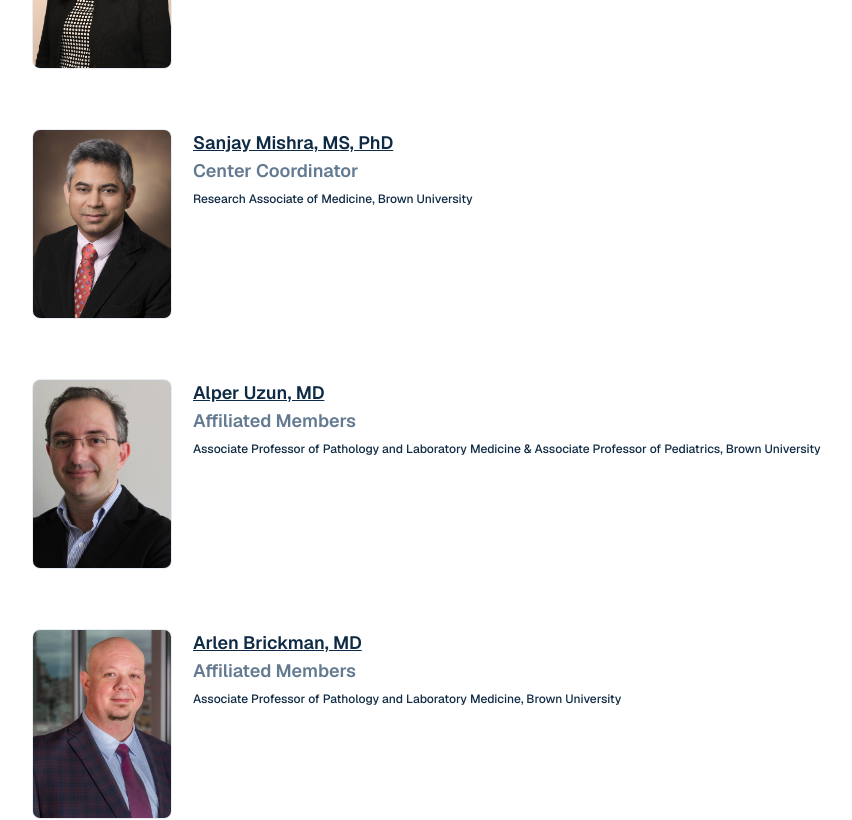
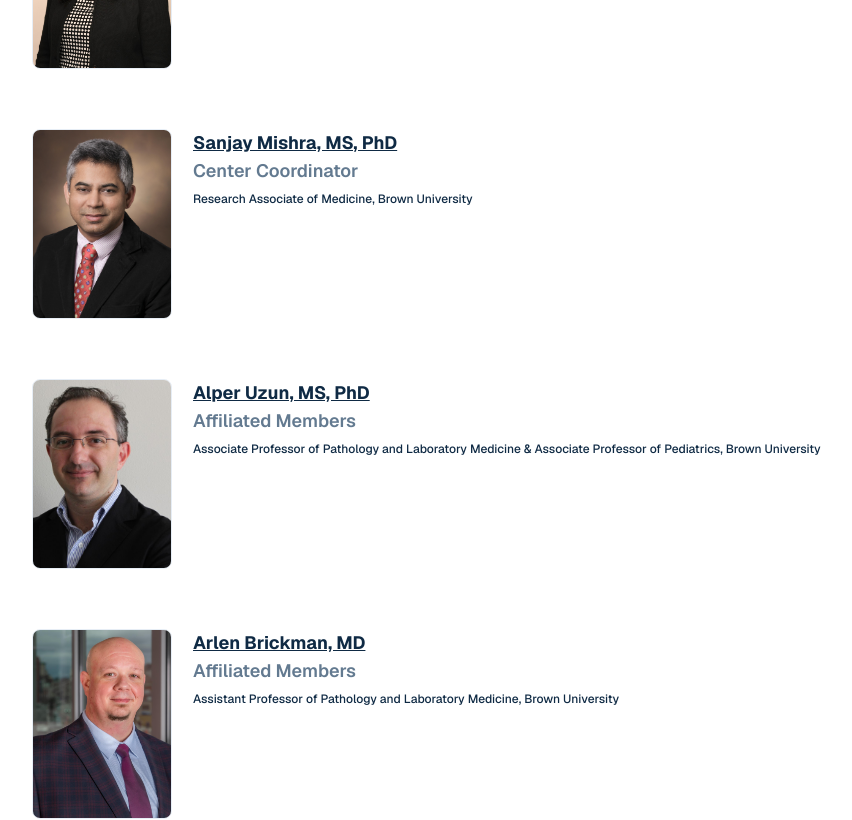
Before and after one commit to fullstackatbrown/project-ccids, a Next.js app: page /members in a window 1280 px wide. Shown: the part 820-1640 px from the top of the page, without its empty margins (188-1040 px from the left). Built offline with nearby package versions, Linux system fonts and the light colour scheme.

Commit message:
features/members-bahar made the page responsive, fixed titles

```diff
--- a/app/members/members.module.css
+++ b/app/members/members.module.css
@@ -56,7 +56,7 @@
 
 .name {
   font-size: 18px;
-  font-weight: 600;
+  font-weight: 650;
   color: #0f2a44;
   text-decoration: underline;
 }
--- a/app/members/page.tsx
+++ b/app/members/page.tsx
@@ -40,7 +40,7 @@ const members: Member[] = [
     },
 
     {
-        name: "Alper Uzun, MD",
+        name: "Alper Uzun, MS, PhD",
         role: "Affiliated Members",
         title: "Associate Professor of Pathology and Laboratory Medicine & Associate Professor of Pediatrics, Brown University",
         href: "https://vivo.brown.edu/display/auzun",
@@ -51,7 +51,7 @@ const members: Member[] = [
     {
         name: "Arlen Brickman, MD",
         role: "Affiliated Members",
-        title: "Associate Professor of Pathology and Laboratory Medicine, Brown University",
+        title: "Assistant Professor of Pathology and Laboratory Medicine, Brown University",
         href: "https://vivo.brown.edu/display/abrickma",
         imageSrc: "/members/headshots/abrickma_photo.jpg",
         imageAlt: "photo of Arlen Brickman",
```
